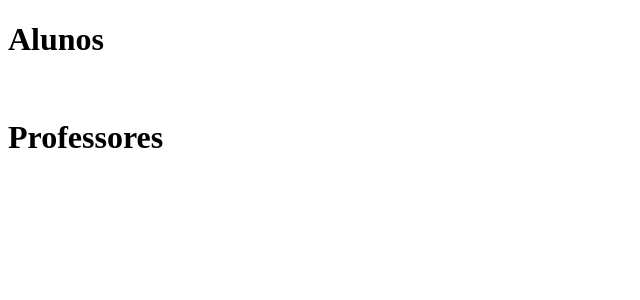
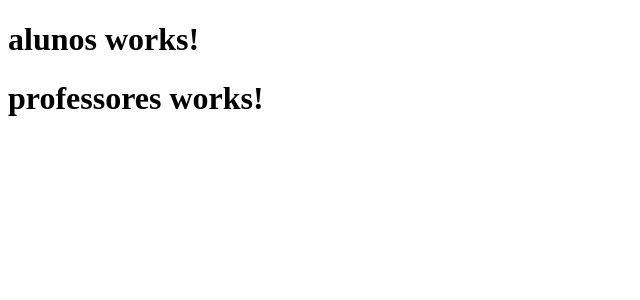
Before and after one commit to gabriellrraposo/SmartSchool, an Angular app: page / in a window 1280 px wide. Shown: the top 300 px of the page, without its empty margins (0-640 px from the left). Built offline with nearby package versions, Linux system fonts and the light colour scheme.

Commit message:
Cria componentes Alunos e Professores

```diff
--- /dev/null
+++ b/src/app/alunos/alunos.component.html
@@ -0,0 +1 @@
+<h1>alunos works!</h1>
--- a/src/app/app.component.html
+++ b/src/app/app.component.html
@@ -1,3 +1,2 @@
-<h1>Alunos</h1><br>
-
-<h1>Professores</h1>
+<app-alunos></app-alunos>
+<app-professores></app-professores>
--- a/src/app/app.component.ts
+++ b/src/app/app.component.ts
@@ -1,10 +1,12 @@
 import { Component } from '@angular/core';
 import { RouterOutlet } from '@angular/router';
+import { AlunosComponent } from './alunos/alunos.component';
+import { ProfessoresComponent } from './professores/professores.component';
 
 @Component({
   selector: 'app-root',
   standalone: true,
-  imports: [RouterOutlet],
+  imports: [RouterOutlet, AlunosComponent, ProfessoresComponent],
   templateUrl: './app.component.html',
   styleUrl: './app.component.css'
 })
--- /dev/null
+++ b/src/app/professores/professores.component.html
@@ -0,0 +1 @@
+<h1>professores works!</h1>
```
Also changed, not shown: src/app/alunos/alunos.component.ts (added, +12 -0 lines), src/app/professores/professores.component.ts (added, +12 -0 lines), src/app/alunos/alunos.component.css (added), src/app/professores/professores.component.css (added), 2 other files (tests, documents, lock files or other folders).
